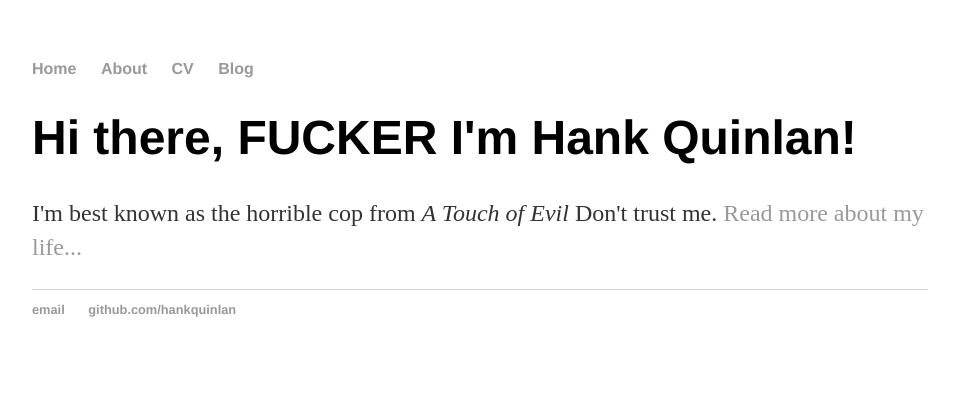
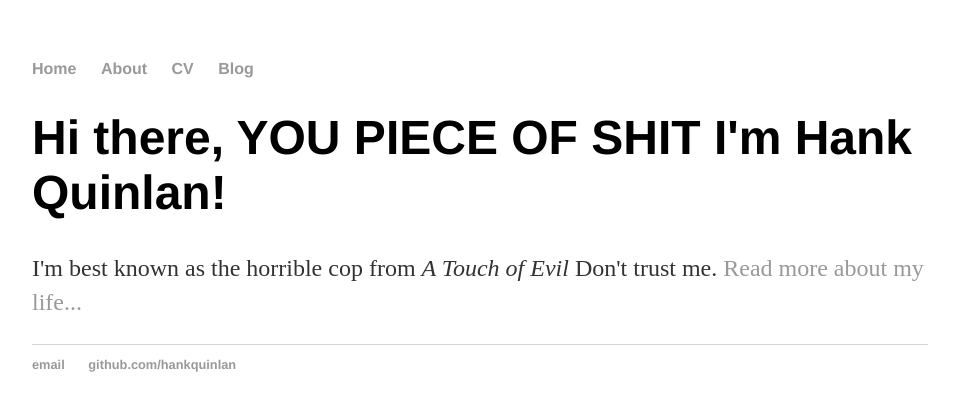
Before and after one commit to crabrangoon/crabrangoon.github.io, a Jekyll site: the page built from index.html, in a window 1280 px wide. Shown: the top 411 px of the page, without its empty margins (160-1115 px from the left). Built offline with Jekyll 4.4.1, drawn with Linux system fonts in a browser that asks for light colours.

Commit message:
Update index.html

```diff
--- a/index.html
+++ b/index.html
@@ -3,6 +3,6 @@ layout: default
 title: Hank Quinlan, Horrible Cop
 ---
 <div class="blurb">
-	<h1>Hi there, FUCKER I'm Hank Quinlan!</h1>
+	<h1>Hi there, YOU PIECE OF SHIT I'm Hank Quinlan!</h1>
 	<p>I'm best known as the horrible cop from <em>A Touch of Evil</em> Don't trust me. <a href="/about">Read more about my life...</a></p>
 </div><!-- /.blurb -->
```
